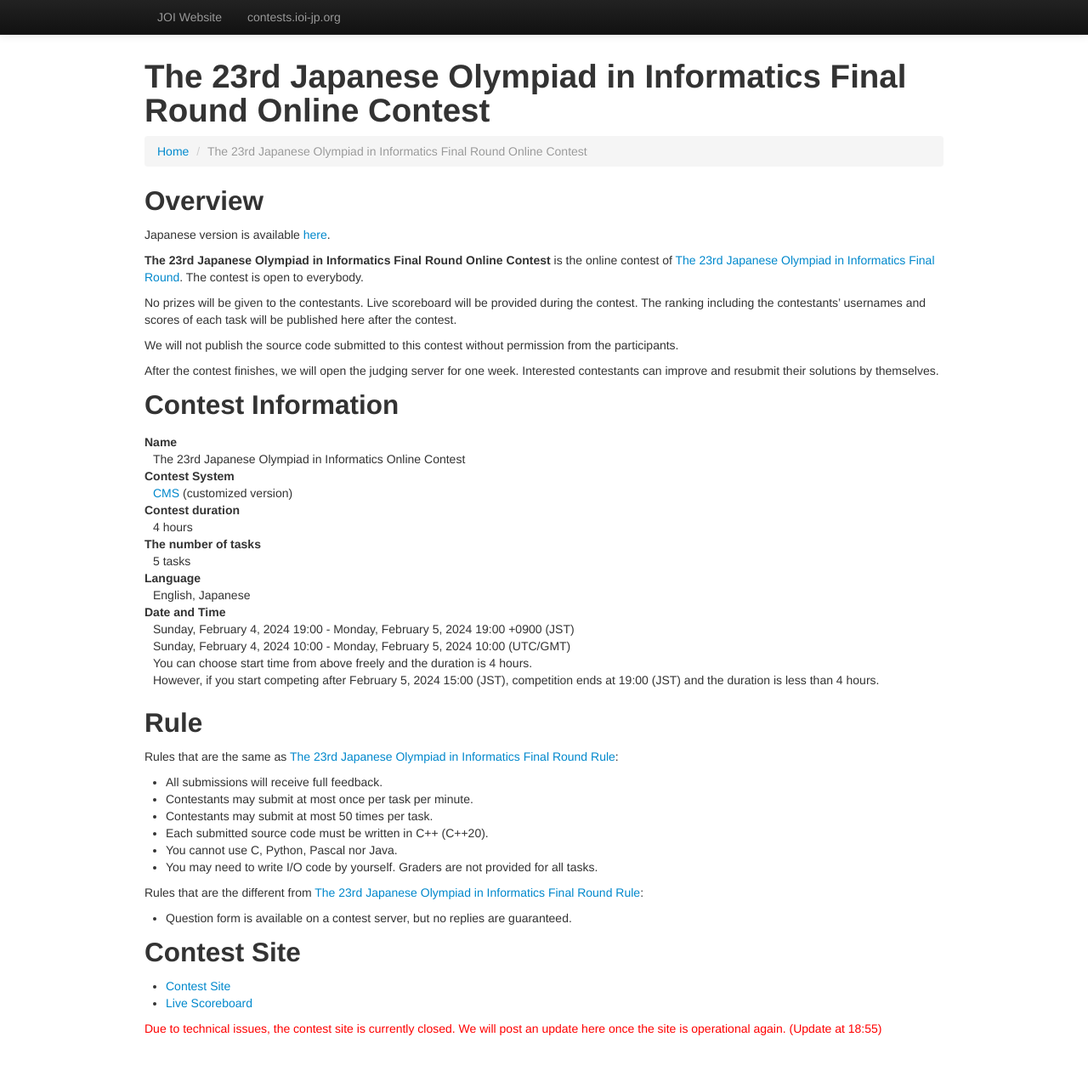
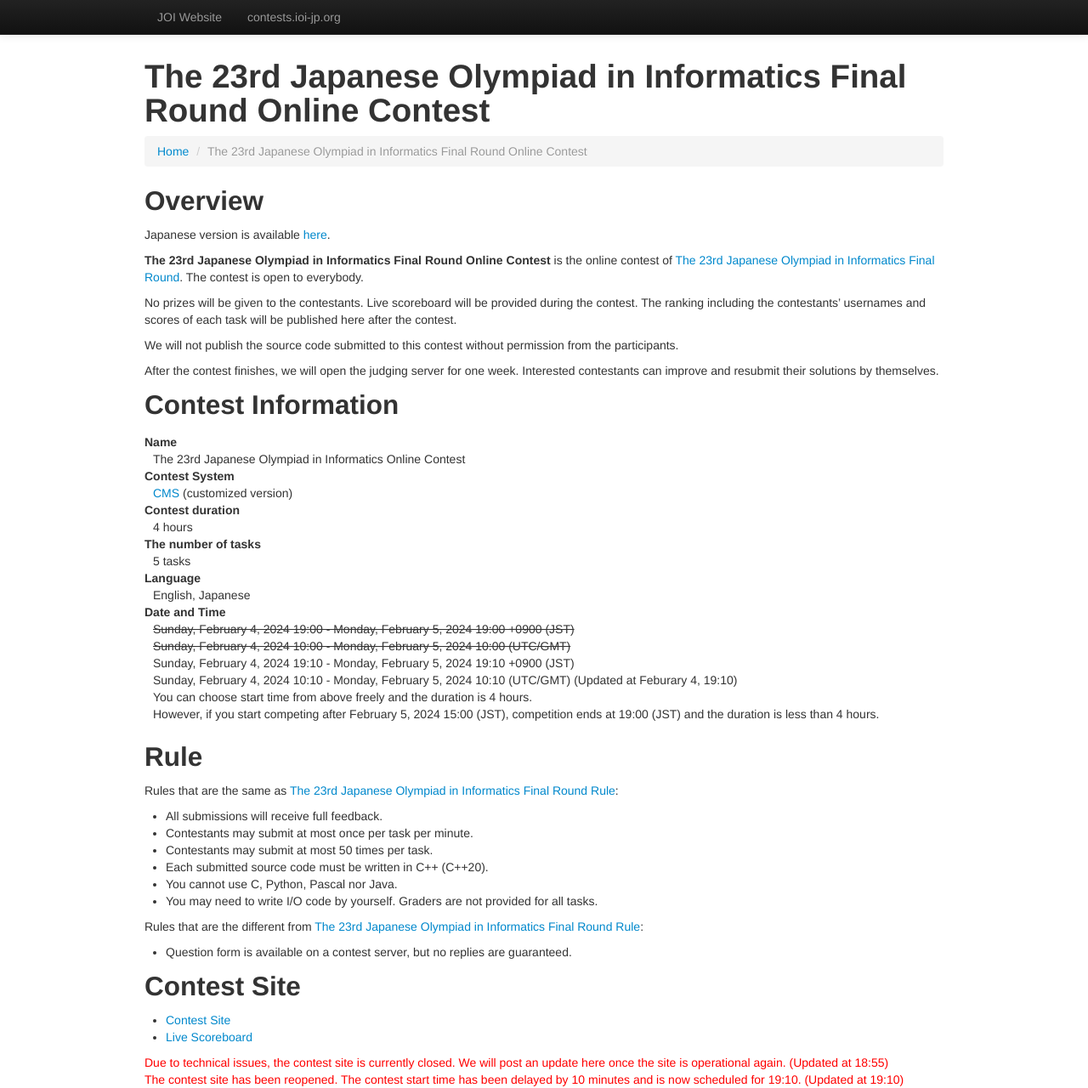
Before and after one commit to jcioi/joi-contests-site, a Jekyll site: the page built from joi-ho-2024/index-en.md, in a window 1280 px wide and 1280 px high. Shown: the whole window at 85% size. Built offline with Jekyll 4.4.1, drawn with Linux system fonts in a browser that asks for light colours.

Commit message:
Resolve issue

```diff
--- a/joi-ho-2024/index-en.md
+++ b/joi-ho-2024/index-en.md
@@ -40,8 +40,10 @@ After the contest finishes, we will open the judging server for one week. Intere
   <dd>English, Japanese</dd>
 
   <dt>Date and Time</dt>
-  <dd>Sunday, February 4, 2024 19:00 - Monday, February 5, 2024 19:00 +0900 (JST)</dd>
-  <dd>Sunday, February 4, 2024 10:00 - Monday, February 5, 2024 10:00 (UTC/GMT)</dd>
+  <strike><dd>Sunday, February 4, 2024 19:00 - Monday, February 5, 2024 19:00 +0900 (JST)</dd></strike>
+  <strike><dd>Sunday, February 4, 2024 10:00 - Monday, February 5, 2024 10:00 (UTC/GMT)</dd></strike>
+  <dd>Sunday, February 4, 2024 19:10 - Monday, February 5, 2024 19:10 +0900 (JST)</dd>
+  <dd>Sunday, February 4, 2024 10:10 - Monday, February 5, 2024 10:10 (UTC/GMT) (Updated at Feburary 4, 19:10)</dd>
 
   <dd>You can choose start time from above freely and the duration is 4 hours.</dd>
   <dd>However, if you start competing after February 5, 2024 15:00 (JST), competition ends at 19:00 (JST) and the duration is less than 4 hours.</dd>
@@ -67,4 +69,5 @@ Rules that are the different from [The 23rd Japanese Olympiad in Informatics Fin
 - [Contest Site](https://cms.ioi-jp.org)
 - [Live Scoreboard](https://ranking.cms.ioi-jp.org/Ranking.html)
 
-<font color="red">Due to technical issues, the contest site is currently closed. We will post an update here once the site is operational again. (Update at 18:55)</font>
+<font color="red">Due to technical issues, the contest site is currently closed. We will post an update here once the site is operational again. (Updated at 18:55)<br></font>
+<font color="red">The contest site has been reopened. The contest start time has been delayed by 10 minutes and is now scheduled for 19:10. (Updated at 19:10)</font>
```
Also changed, not shown: joi-ho-2024/index.md (+4 -2 lines).
